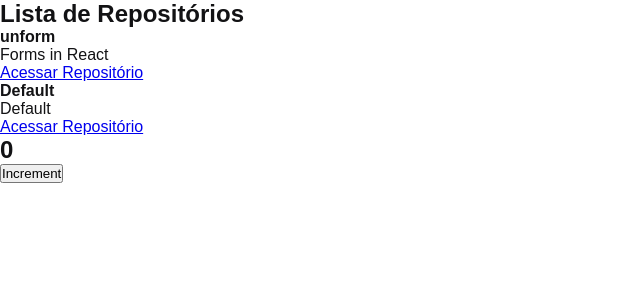
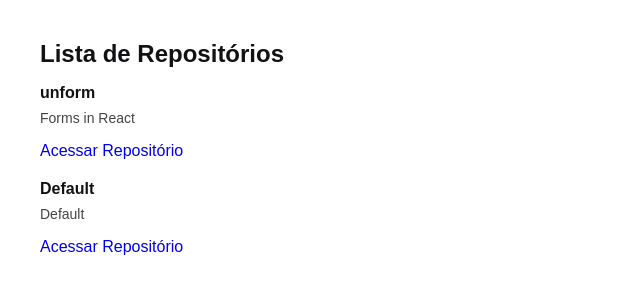
Before and after one commit to franklaercio/01-github-explorer, a React app: page / in a window 1280 px wide. Shown: the top 300 px of the page, without its empty margins (0-640 px from the left). Built offline with nearby package versions, Linux system fonts and the light colour scheme.

Commit message:
Adding repository style

```diff
--- a/src/App.jsx
+++ b/src/App.jsx
@@ -1,12 +1,8 @@
-import { Counter } from './components/Counter';
 import { RepositoryList } from './components/RepositoryList';
 import './styles/global.scss';
 
 export function App() {
     return (
-        <>
-            <RepositoryList />
-            <Counter />
-        </>
+        <RepositoryList />
     );
 }
--- a/src/components/Counter.jsx
+++ /dev/null
@@ -1,23 +0,0 @@
-import { useState } from 'react';
-
-// Imutabilidade
-
-// usuarios = ['Frank', 'Ohanna']
-// usuarios.push('Olívia')
-
-// novoUsuarios [...usuarios, 'Olívia']
-
-export function Counter() {
-    const [counter, setCounter] = useState(0);
-
-    function increment() {
-        setCounter(counter + 1);
-    }
-
-    return (
-        <div>
-            <h2>{counter}</h2>
-            <button type="button" onClick={increment}>Increment</button>
-        </div>
-    );
-}
--- a/src/components/RepositoryList.jsx
+++ b/src/components/RepositoryList.jsx
@@ -1,4 +1,6 @@
 import { RepositoryItem } from "./RepositoryItem";
+
+import '../styles/repositories.scss'
 
 const repository = {
     name: 'unform',
--- /dev/null
+++ b/src/styles/repositories.scss
@@ -0,0 +1,30 @@
+section.repository-list {
+    margin: 40px;
+
+    h1 {
+        margin-bottom: 16px;
+    }
+
+    ul {
+        list-style: none;
+
+        li {
+            & + li {
+                margin-top: 20px;
+            }
+
+            p {
+                font-size: 14px;
+                color: #444;
+                margin-top: 8px;
+            }
+
+            a {
+                display: inline-block;
+                margin-top: 16px;
+                text-decoration: none;
+                color: 8257e6;
+            }
+        }
+    }
+}
```
